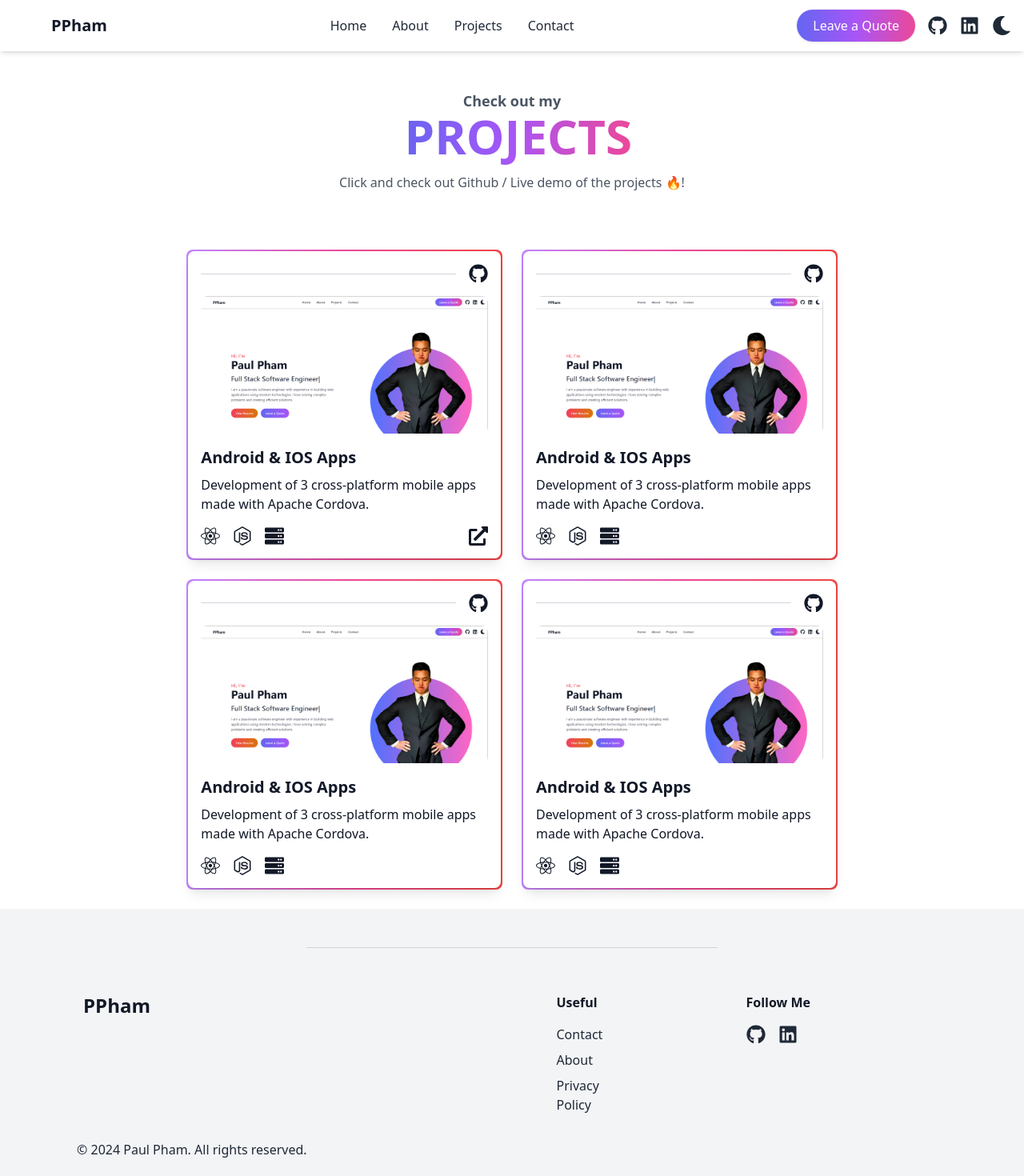
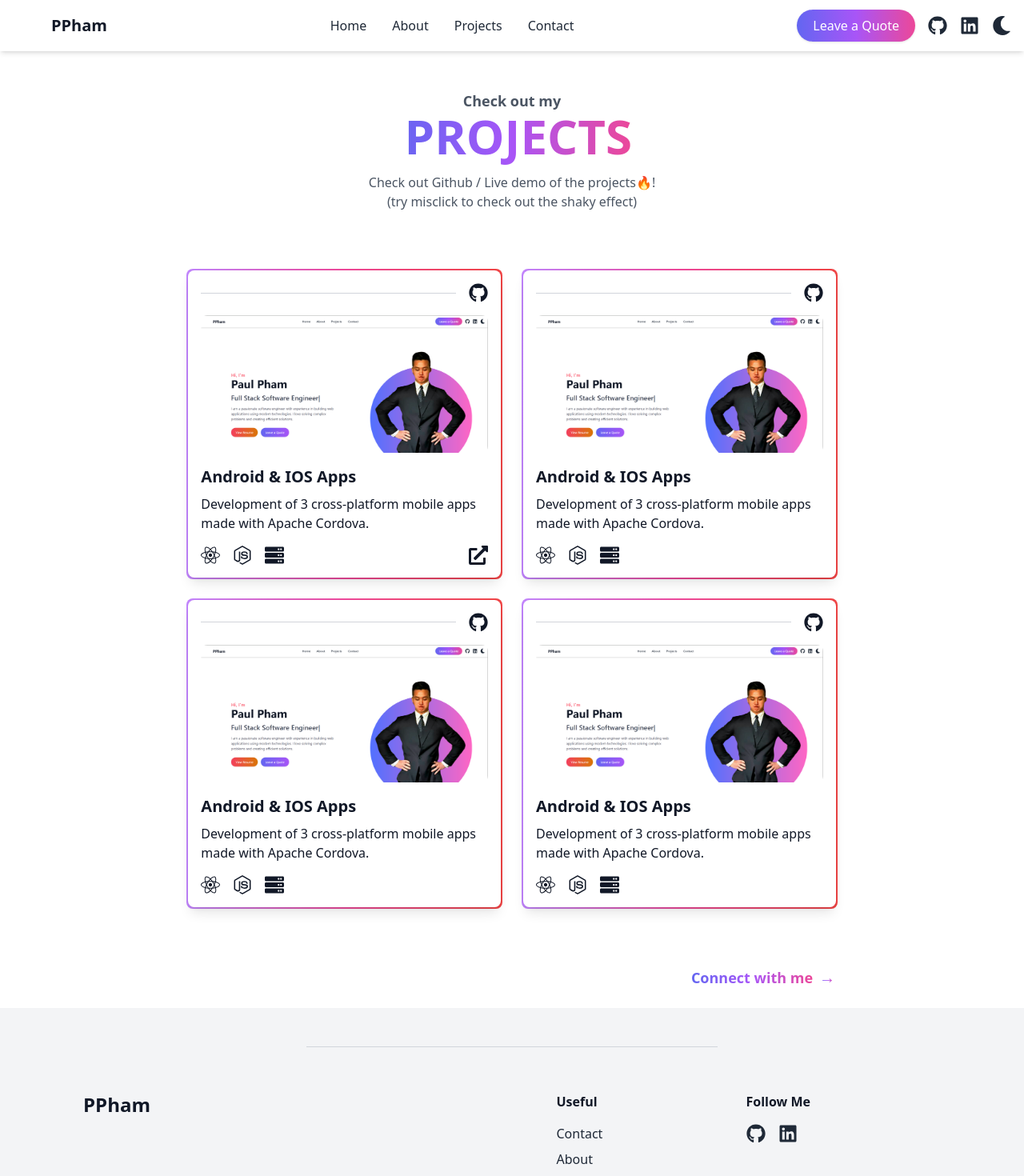
Before and after one commit to PaulP1406/Personal-portfolio, a React (Create React App) app in the folder client/: page /projects in a window 1280 px wide. Shown: the top 1470 px of the page at 80% size. Built offline with nearby package versions, Linux system fonts and the light colour scheme.

Commit message:
Added links to contact page from project page

```diff
--- a/client/src/Pages/Project.js
+++ b/client/src/Pages/Project.js
@@ -19,7 +19,7 @@ const Projects = () => {
                         &nbsp;PROJECTS
                     </span>
                 </h1>
-                <p className="mb-8 text-gray-600 dark:text-gray-300 text-center lg:text-center pt-4">Click and check out Github / Live demo of the projects 🔥!</p>
+                <p className="mb-8 text-gray-600 dark:text-gray-300 text-center lg:text-center pt-4">Check out Github / Live demo of the projects🔥! <br /> (try misclick to check out the shaky effect)</p>
             </div>
             <div className="container mx-auto p-6 grid grid-cols-1 lg:grid-cols-6 gap-6">
                 <div className="lg:col-start-2 col-span-2">
@@ -63,7 +63,18 @@ const Projects = () => {
                         githubLink="https://github.com/your-repo/web-application"
                     />
                 </div>
+                <div className="text-center mt-12 col-start-5">
+                    <a href="/contact" className="text-lg font-bold text-gray-600 dark:text-gray-400 group">
+                        <span className="bg-gradient-to-r from-indigo-500 via-purple-500 to-pink-500 bg-clip-text text-transparent">
+                            Connect with me
+                        </span>
+                        <span className="text-xl inline-block ml-2 transition-transform duration-300 transform group-hover:translate-x-2 bg-gradient-to-r from-indigo-500 via-purple-500 to-pink-500 bg-clip-text text-transparent">
+                            →
+                        </span>
+                    </a>
+                </div>
             </div>
+
         </div>
     );
 };
```
